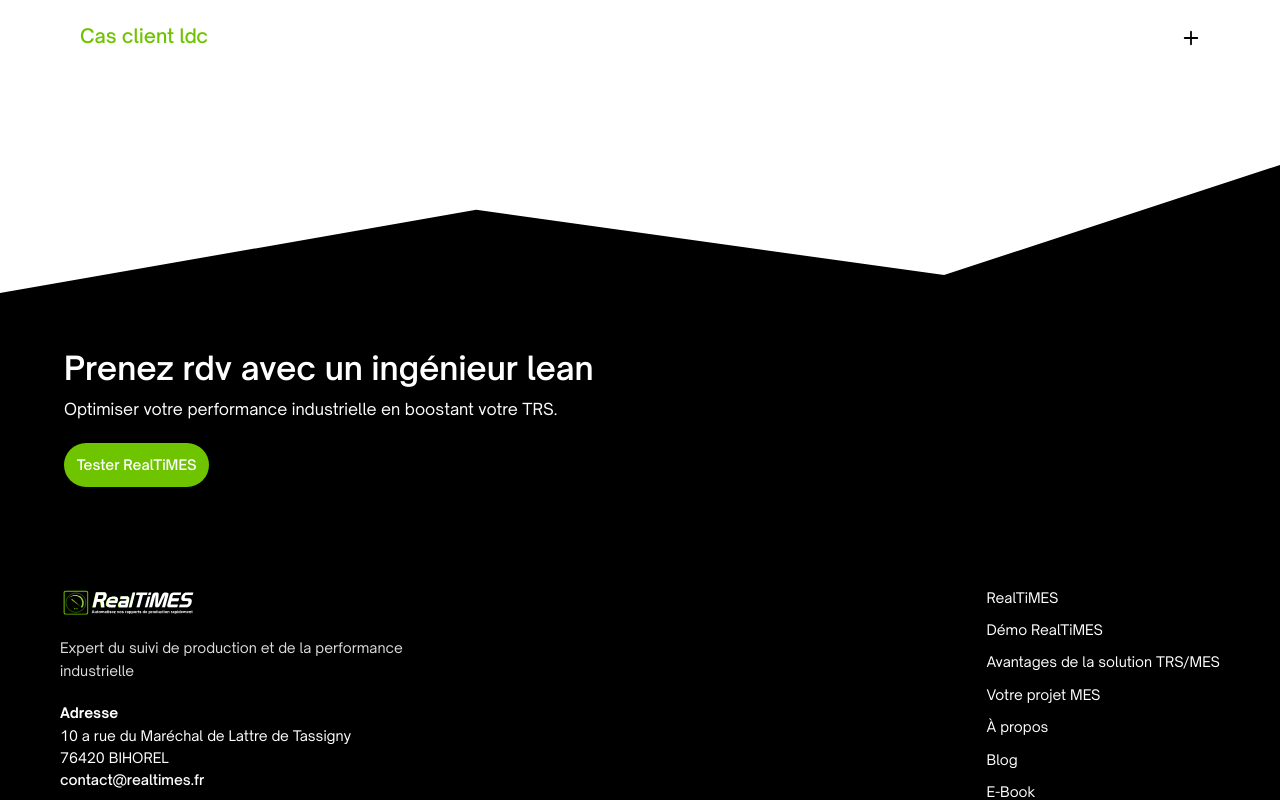
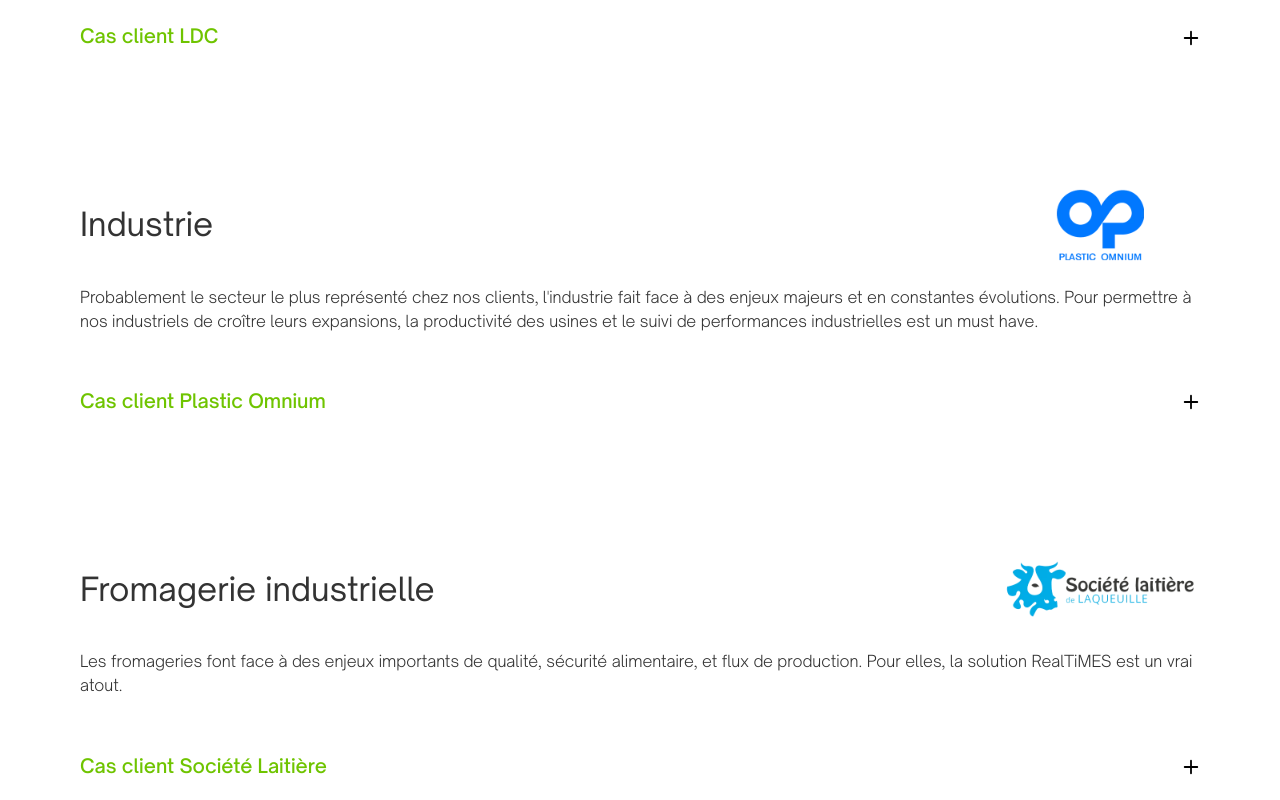
Before and after one commit to HKD76/react-site, a React (Vite) app: page /clients/cas-clients in a window 1280 px wide. Shown: the part 1500-2300 px from the top of the page. Built offline with nearby package versions, Linux system fonts and the light colour scheme.

Commit message:
CasLaitiere + style

```diff
--- a/src/pages/CasPage/CasPage.jsx
+++ b/src/pages/CasPage/CasPage.jsx
@@ -3,6 +3,8 @@
 import CasHero from "./components/CasHero/CasHero";
 import CasMSD from "./components/CasMSD/CasMSD";
 import CasLDC from "./components/CasLDC/CasLDC";
+import CasPomnium from "./components/CasPomnium/CasPomnium";
+import CasLaitiere from "./components/CasLaitiere/CasLaitiere";
 import { clientLogos } from "../../data/clientsLogos";
 
 export default function CasPage() {
@@ -19,6 +21,8 @@
       <div className="page-container">
         <CasMSD />
         <CasLDC />
+        <CasPomnium />
+        <CasLaitiere />
       </div>
       <CallToActionSection />
     </section>
--- a/src/pages/CasPage/components/CasLDC/CasLDC.css
+++ b/src/pages/CasPage/components/CasLDC/CasLDC.css
@@ -76,5 +76,3 @@
 .cas-ldc-image {
   width: 100%;
 }
-@media (max-width: 992px) {
-}
--- a/src/pages/CasPage/components/CasLDC/CasLDC.jsx
+++ b/src/pages/CasPage/components/CasLDC/CasLDC.jsx
@@ -3,7 +3,7 @@
 import { useState } from "react";
 import "./CasLDC.css";
 
-export default function CasMSD() {
+export default function CasLDC() {
   const [open, setOpen] = useState(false);
   return (
     <section className="cas-ldc">
@@ -23,7 +23,7 @@
         </div>
         <div className="cas-ldc-subcontent" onClick={() => setOpen(!open)}>
           <div className="cas-ldc-subtext">
-            <p className="cas-ldc-subtext-title">Cas client ldc</p>
+            <p className="cas-ldc-subtext-title">Cas client LDC</p>
             <div className={`cas-ldc-subtext-cross ${open ? "open" : ""}`}>
               <img src="/images/plus.svg" alt="cross" />
             </div>
--- a/src/pages/CasPage/components/CasLaitiere/CasLaitiere.css
+++ b/src/pages/CasPage/components/CasLaitiere/CasLaitiere.css
@@ -0,0 +1,78 @@
+.cas-laitiere {
+  padding: 40px 0;
+  margin: 0 40px;
+}
+.cas-laitiere-container {
+  display: flex;
+  flex-direction: column;
+  align-items: center;
+  justify-content: center;
+  gap: 20px;
+}
+.cas-laitiere-subtext-cross img {
+  width: 18px;
+  transition: transform 0.3s;
+}
+
+.cas-laitiere-subtext-cross.open img {
+  transform: rotate(45deg);
+}
+.cas-laitiere-subcontent {
+  max-width: 1200px;
+  width: 100%;
+  margin: 0 auto;
+  padding: 18px 0;
+  background: #fff;
+  border-radius: 12px;
+  cursor: pointer;
+}
+.cas-laitiere-subtext {
+  display: flex;
+  align-items: center;
+  justify-content: space-between;
+  font-size: 1.2rem;
+  font-weight: 500;
+  color: #6fc400;
+  margin: unset;
+}
+.cas-laitiere-content-header {
+  display: flex;
+  align-items: center;
+  justify-content: space-between;
+  padding: 20px 0;
+}
+.cas-laitiere-content-text{
+  font-size: 1rem;
+  font-weight: 300;
+  line-height: 1.5;
+  margin-bottom: 20px;
+}
+.cas-laitiere-content-header-logo img {
+  width: 200px;
+}
+.cas-laitiere-content-header-title {
+  font-size: 2rem;
+  font-weight: 400;
+  line-height: 1.2;
+  margin: unset;
+}
+.cas-laitiere-slide {
+  width: 100%;
+  max-width: 800px;
+  overflow: hidden;
+  margin: 0 auto;
+  max-height: 0;
+  opacity: 0;
+  transition:
+    max-height 0.5s ease,
+    opacity 0.4s ease,
+    padding 0.4s ease;
+  border-radius: 12px;
+}
+.cas-laitiere-slide.open {
+  max-height: 1500px;
+  opacity: 1;
+}
+.cas-laitiere-image {
+  width: 100%;
+}
--- a/src/pages/CasPage/components/CasLaitiere/CasLaitiere.jsx
+++ b/src/pages/CasPage/components/CasLaitiere/CasLaitiere.jsx
@@ -0,0 +1,48 @@
+import { useState } from "react";
+import "./CasLaitiere.css";
+
+export default function CasLaitiere() {
+  const [open, setOpen] = useState(false);
+  return (
+    <section className="cas-laitiere">
+      <div className="cas-laitiere-container">
+        <div className="cas-laitiere-content">
+          <div className="cas-laitiere-content-header">
+            <h2 className="cas-laitiere-content-header-title">
+              Fromagerie industrielle
+            </h2>
+            <div className="cas-laitiere-content-header-logo">
+              <img
+                src="/images/laitiere-color.webp"
+                alt="Société Laitière Logo"
+              />
+            </div>
+          </div>
+          <p className="cas-laitiere-content-text">
+            Les fromageries font face à des enjeux importants de qualité,
+            sécurité alimentaire, et flux de production. Pour elles, la solution
+            RealTiMES est un vrai atout.
+          </p>
+        </div>
+        <div className="cas-laitiere-subcontent" onClick={() => setOpen(!open)}>
+          <div className="cas-laitiere-subtext">
+            <p className="cas-laitiere-subtext-title">
+              Cas client Société Laitière
+            </p>
+            <div className={`cas-laitiere-subtext-cross ${open ? "open" : ""}`}>
+              <img src="/images/plus.svg" alt="cross" />
+            </div>
+          </div>
+        </div>
+        <div className={`cas-laitiere-slide ${open ? "open" : ""}`}>
+          <div className="cas-laitiere-image">
+            <img
+              src="/images/Ecran_Laqueuille-p-800.webp"
+              alt="Scoiété Laitière Ecran"
+            />
+          </div>
+        </div>
+      </div>
+    </section>
+  );
+}
--- a/src/pages/CasPage/components/CasMSD/CasMSD.css
+++ b/src/pages/CasPage/components/CasMSD/CasMSD.css
@@ -76,5 +76,3 @@
 .cas-msd-image {
   width: 100%;
 }
-@media (max-width: 992px) {
-}
--- a/src/pages/CasPage/components/CasPomnium/CasPomnium.css
+++ b/src/pages/CasPage/components/CasPomnium/CasPomnium.css
@@ -0,0 +1,78 @@
+.cas-pomnium {
+  padding: 40px 0;
+  margin: 0 40px;
+}
+.cas-pomnium-container {
+  display: flex;
+  flex-direction: column;
+  align-items: center;
+  justify-content: center;
+  gap: 20px;
+}
+.cas-pomnium-subtext-cross img {
+  width: 18px;
+  transition: transform 0.3s;
+}
+
+.cas-pomnium-subtext-cross.open img {
+  transform: rotate(45deg);
+}
+.cas-pomnium-subcontent {
+  max-width: 1200px;
+  width: 100%;
+  margin: 0 auto;
+  padding: 18px 0;
+  background: #fff;
+  border-radius: 12px;
+  cursor: pointer;
+}
+.cas-pomnium-subtext {
+  display: flex;
+  align-items: center;
+  justify-content: space-between;
+  font-size: 1.2rem;
+  font-weight: 500;
+  color: #6fc400;
+  margin: unset;
+}
+.cas-pomnium-content-header {
+  display: flex;
+  align-items: center;
+  justify-content: space-between;
+  padding: 20px 0;
+}
+.cas-pomnium-content-text{
+  font-size: 1rem;
+  font-weight: 300;
+  line-height: 1.5;
+  margin-bottom: 20px;
+}
+.cas-pomnium-content-header-logo img {
+  width: 200px;
+}
+.cas-pomnium-content-header-title {
+  font-size: 2rem;
+  font-weight: 400;
+  line-height: 1.2;
+  margin: unset;
+}
+.cas-pomnium-slide {
+  width: 100%;
+  max-width: 800px;
+  overflow: hidden;
+  margin: 0 auto;
+  max-height: 0;
+  opacity: 0;
+  transition:
+    max-height 0.5s ease,
+    opacity 0.4s ease,
+    padding 0.4s ease;
+  border-radius: 12px;
+}
+.cas-pomnium-slide.open {
+  max-height: 1500px;
+  opacity: 1;
+}
+.cas-pomnium-image {
+  width: 100%;
+}
--- a/src/pages/CasPage/components/CasPomnium/CasPomnium.jsx
+++ b/src/pages/CasPage/components/CasPomnium/CasPomnium.jsx
@@ -0,0 +1,46 @@
+import { useState } from "react";
+import "./CasPomnium.css";
+
+export default function CasPomnium() {
+  const [open, setOpen] = useState(false);
+  return (
+    <section className="cas-pomnium">
+      <div className="cas-pomnium-container">
+        <div className="cas-pomnium-content">
+          <div className="cas-pomnium-content-header">
+            <h2 className="cas-pomnium-content-header-title">Industrie</h2>
+            <div className="cas-pomnium-content-header-logo">
+              <img
+                src="/images/plasticomnium-color.webp"
+                alt="Plastic Omnium Logo"
+              />
+            </div>
+          </div>
+          <p className="cas-pomnium-content-text">
+            Probablement le secteur le plus représenté chez nos clients,
+            l'industrie fait face à des enjeux majeurs et en constantes
+            évolutions. Pour permettre à nos industriels de croître leurs
+            expansions, la productivité des usines et le suivi de performances
+            industrielles est un must have.
+          </p>
+        </div>
+        <div className="cas-pomnium-subcontent" onClick={() => setOpen(!open)}>
+          <div className="cas-pomnium-subtext">
+            <p className="cas-pomnium-subtext-title">Cas client Plastic Omnium</p>
+            <div className={`cas-pomnium-subtext-cross ${open ? "open" : ""}`}>
+              <img src="/images/plus.svg" alt="cross" />
+            </div>
+          </div>
+        </div>
+        <div className={`cas-pomnium-slide ${open ? "open" : ""}`}>
+          <div className="cas-pomnium-image">
+            <img
+              src="/images/Ecran_Plastic-p-800.webp"
+              alt="Plastic Omnium Ecran"
+            />
+          </div>
+        </div>
+      </div>
+    </section>
+  );
+}
```
